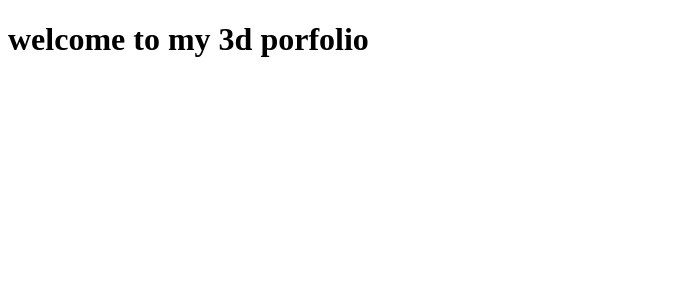
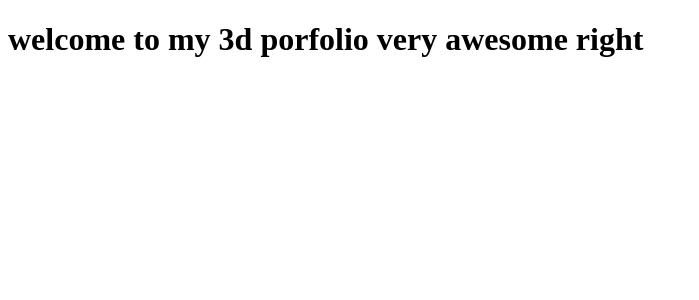
Before and after one commit to LordCartel007/3d-porfolio, a React (Vite) app: page / in a window 1280 px wide. Shown: the top 300 px of the page, without its empty margins (0-699 px from the left). Built offline with nearby package versions, Linux system fonts and the light colour scheme.

Commit message:
updated app.js

```diff
--- a/src/app.jsx
+++ b/src/app.jsx
@@ -2,7 +2,7 @@ const App = () => {
   return (
     <main>
       <div>
-        <h1>welcome to my 3d porfolio</h1>
+        <h1>welcome to my 3d porfolio very awesome right</h1>
       </div>
     </main>
   );
```
